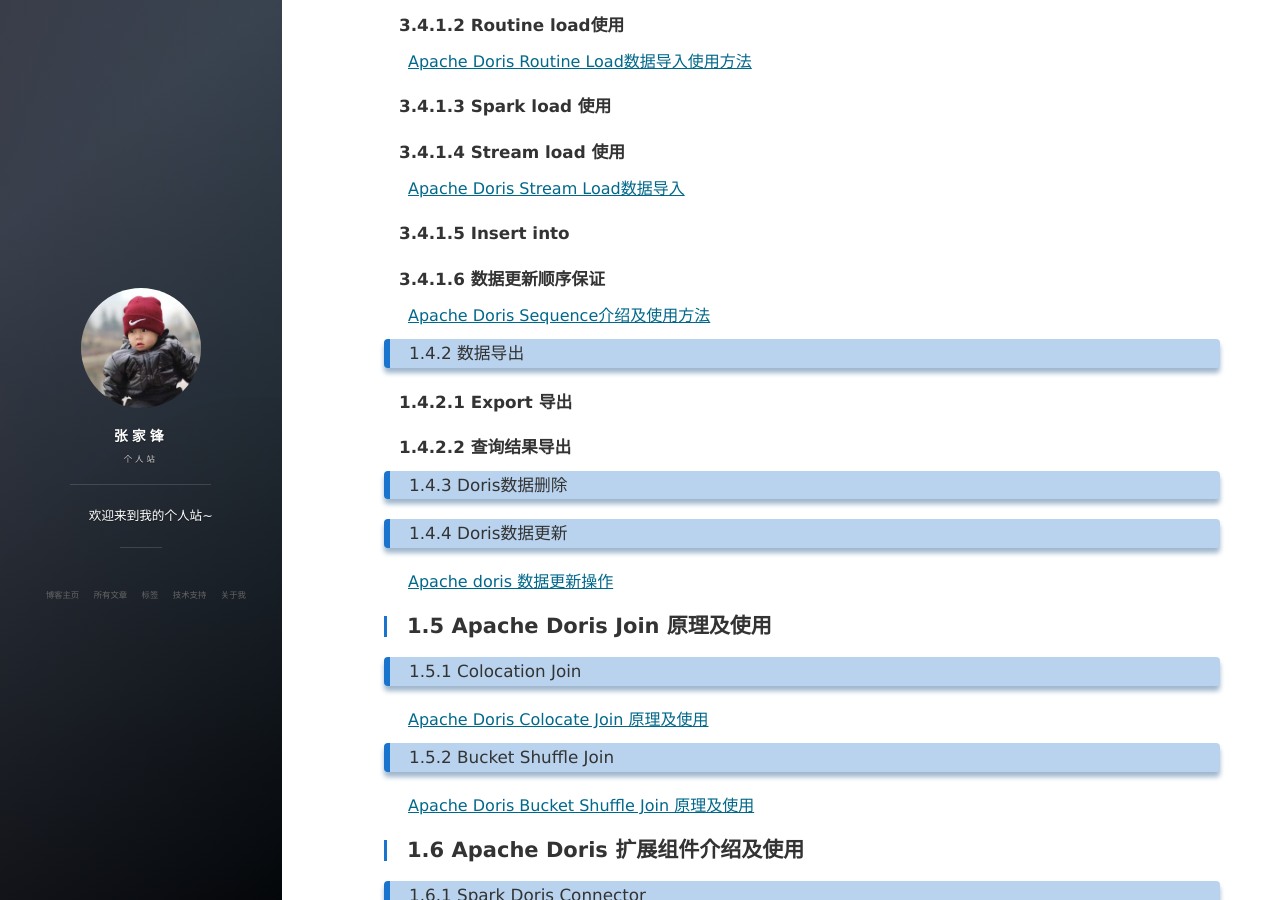
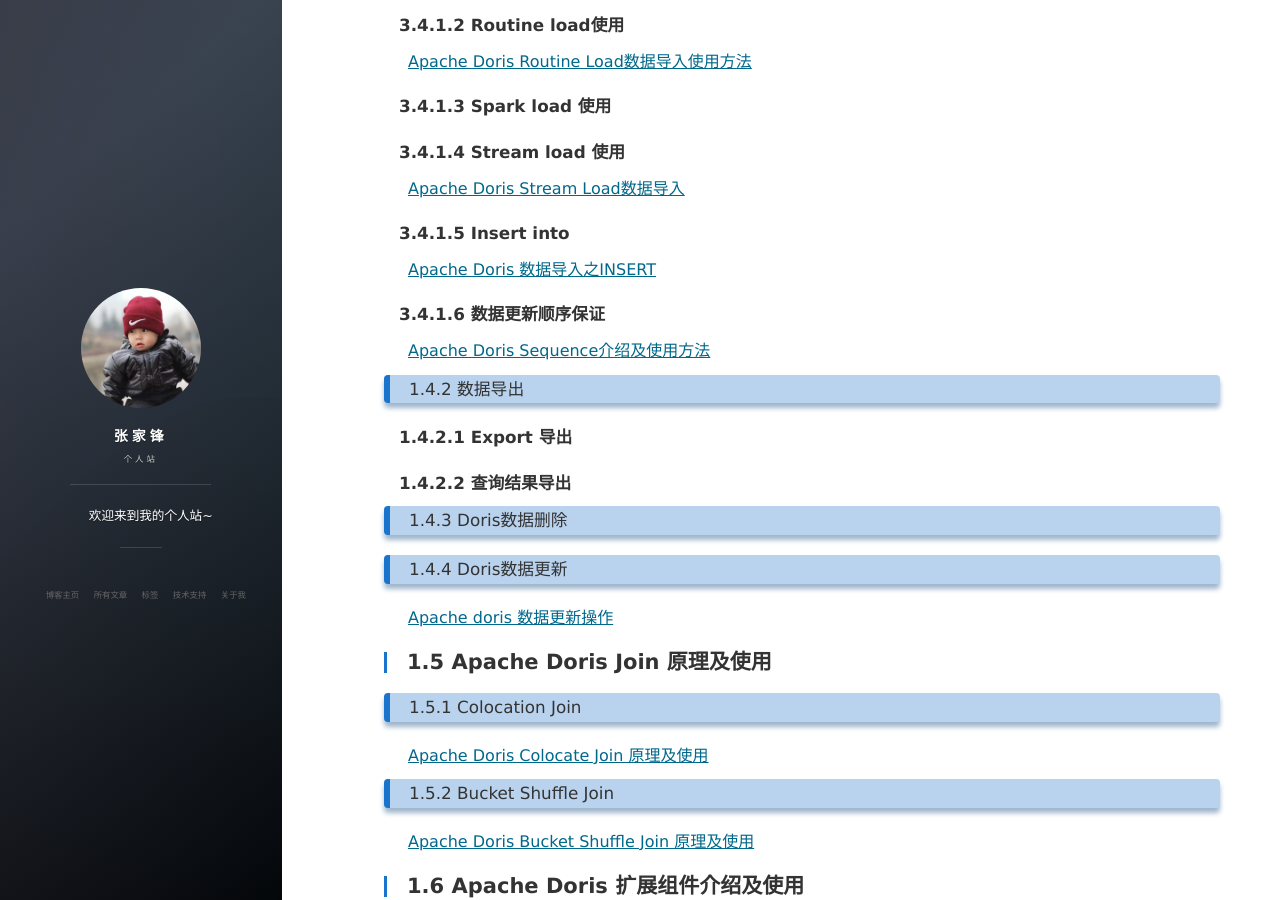
Before and after one commit to hf200012/hf200012.github.io, a Jekyll site: the page built from _posts/2021-09-17-Apache Doris 实战指南.md, in a window 1280 px wide and 900 px high, scrolled down 2771 px. Built offline with Jekyll 4.4.1, drawn with Linux system fonts in a browser that asks for light colours; nearby versions of some CDN libraries; comment, search, counter and statistics services are not loaded.

Commit message:
Update 2021-09-17-Apache Doris 实战指南.md

```diff
--- a/_posts/2021-09-17-Apache Doris 实战指南.md
+++ b/_posts/2021-09-17-Apache Doris 实战指南.md
@@ -72,6 +72,8 @@
 [Apache Doris Stream Load数据导入 ](https://hf200012.github.io/2021/09/Apache-Doris-Stream-Load数据导入/)
 
 #### 3.4.1.5 Insert into
+
+[Apache Doris 数据导入之INSERT](https://hf200012.github.io/2021/10/Apache-Doris-数据导入之INSERT/)
 
 #### 3.4.1.6 数据更新顺序保证
 
```
